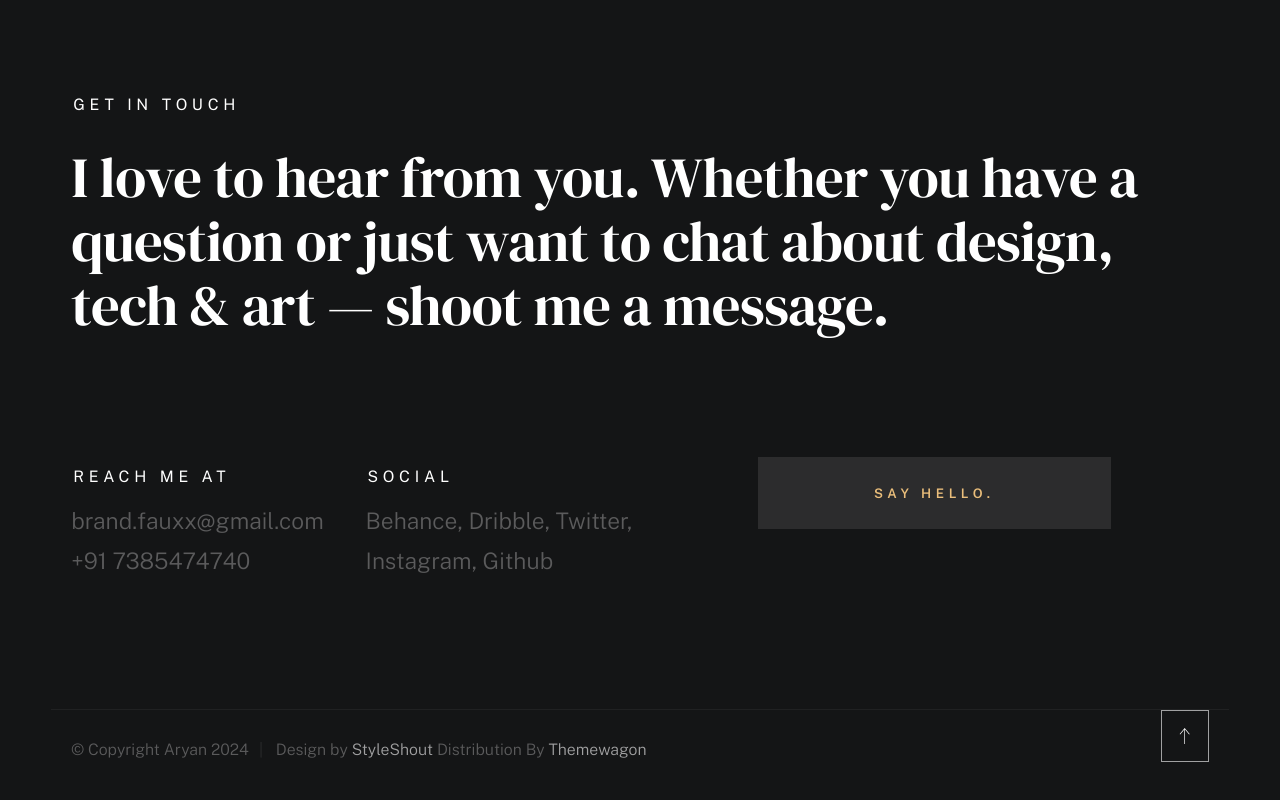
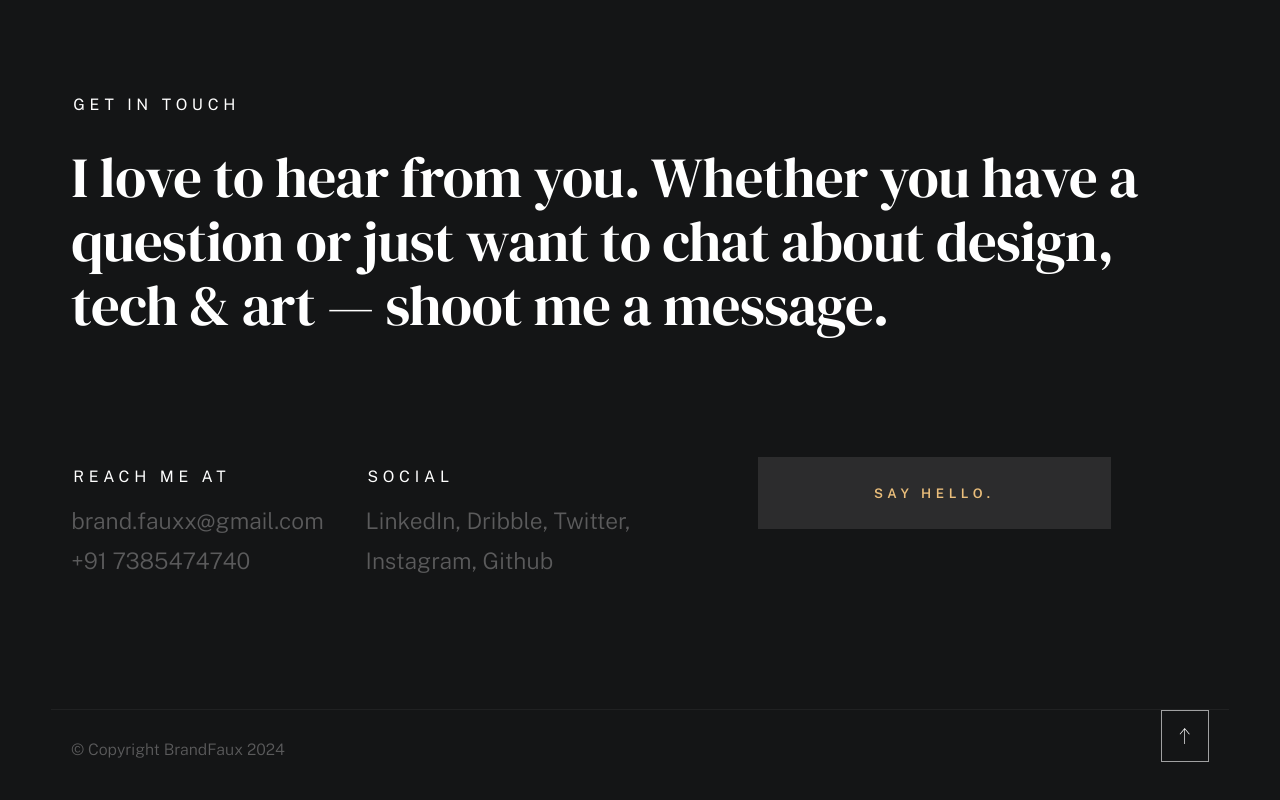
Before and after one commit to orionbits/portfolio, a plain HTML site: page index.html in a window 1280 px wide. Shown: the part 5334-6134 px from the top of the page. Drawn offline with nearby package versions, Linux system fonts and the light colour scheme; a web font is replaced by a local one.

Commit message:
Update index.html

```diff
--- a/index.html
+++ b/index.html
@@ -15,8 +15,8 @@
 
     <!-- CSS
     ================================================== -->
-    <link rel="stylesheet" href="./css/vendor.css">
-    <link rel="stylesheet" href="./css/styles.css">
+    <link rel="stylesheet" href="/css/vendor.css">
+    <link rel="stylesheet" href="/css/styles.css">
 
     <!-- favicons
     ================================================== -->
@@ -102,7 +102,7 @@
 
                     <ul class="intro-social">
                         <li><a href="#0">Github</a></li>
-                        <li><a href="#0">LinkedIn</a></li>
+                        <li><a href="https://www.linkedin.com//in//aryanshaikh0707">LinkedIn</a></li>
                         <li><a href="#0">YouTube</a></li>
                         <li><a href="https://www.instagram.com//aryaan.rn">Instagram</a></li>
                     </ul>
@@ -615,7 +615,7 @@
                     <div class="column lg-4 md-5 tab-6 stack-on-550 contact-block">
                         <h3 class="text-pretitle">Social</h3>
                         <ul class="contact-social">
-                            <li><a href="#0">Behance</a></li>
+                            <li><a href="https://www.linkedin.com//in//aryanshaikh0707">LinkedIn</a></li>
                             <li><a href="#0">Dribble</a></li>
                             <li><a href="#0">Twitter</a></li>
                             <li><a href="https://www.instagram.com//aryaan.rn">Instagram</a></li>
@@ -638,8 +638,7 @@
 
             <div class="row">
                 <div class="column ss-copyright">
-                    <span>© Copyright Aryan 2024</span>
-                    <span>Design by <a href="https://www.styleshout.com/">StyleShout</a> Distribution By <a href="https://themewagon.com">Themewagon</a></span>
+                    <span>© Copyright BrandFaux 2024</span>
                 </div>
 
                 <div class="ss-go-top">
```
